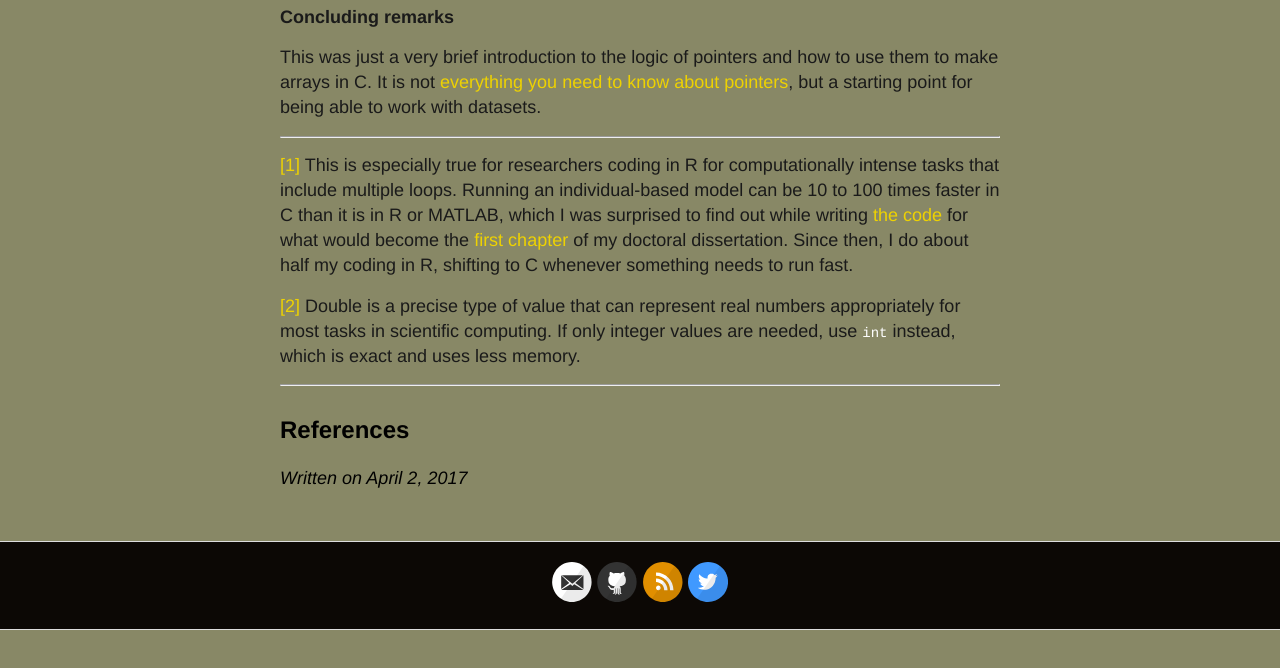
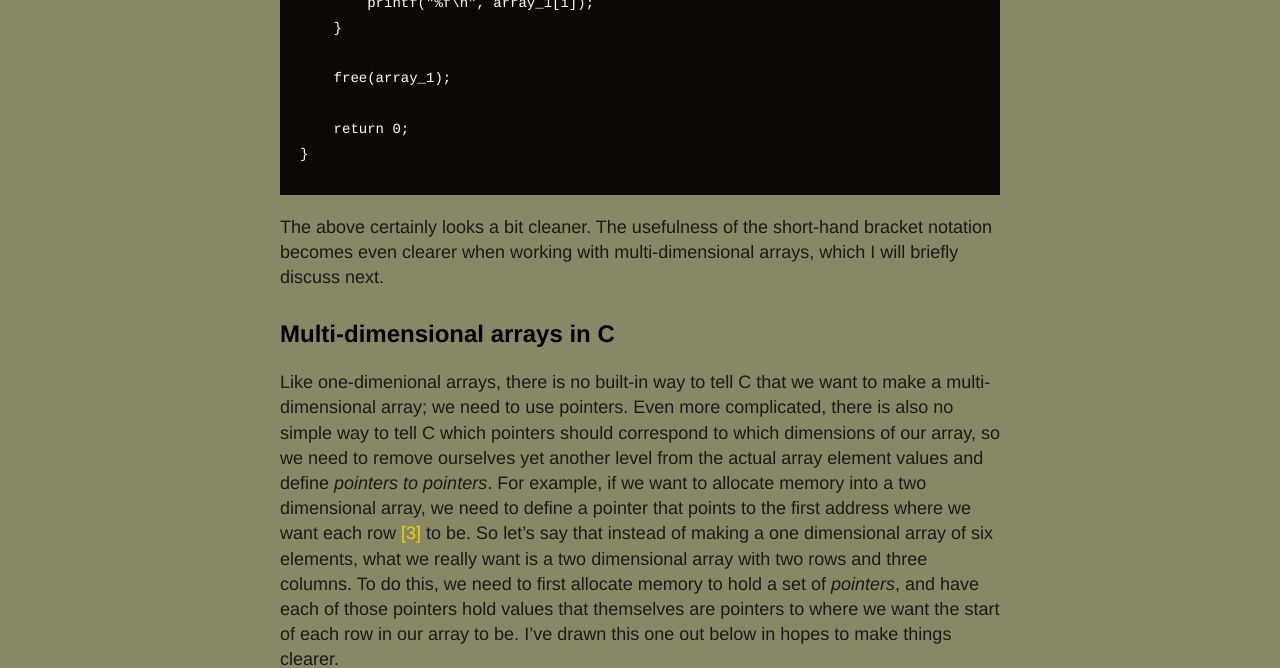
Before and after one commit to bradduthie/blog, a Jekyll site: the page built from _posts/2017-04-02-pointers-in-c-for-scientists.md, in a window 1280 px wide and 1400 px high, scrolled down 6034 px. Shown: the top 668 px of the window. Built offline with Jekyll 4.4.1, drawn with Linux system fonts in a browser that asks for light colours; our own code applies the rules of GitHub Pages for plain Markdown files; comment, search, counter and statistics services are not loaded; before the commit the page ends 6664 px from its top, so only the background shows below that; some of the changed text lies outside the part shown; grey boxes are pictures that could not be loaded.

Commit message:
More on 2D arrays with figure and new code

```diff
--- a/_posts/2017-04-02-pointers-in-c-for-scientists.md
+++ b/_posts/2017-04-02-pointers-in-c-for-scientists.md
@@ -142,7 +142,8 @@
 
     Value of variable_1 is 10
 
-**Storing the values of a one-dimensional array**
+Storing the values of a one-dimensional array
+---------------------------------------------
 
 The above is simple enough for storing a single number, but if we want
 to store an array, we need to initialise a *pointer* -- that is, a
@@ -230,14 +231,18 @@
 before applying the dereference opeartor, so the correct address is
 identified within parentheses and dereferenced with the asterisk outside
 of them. We can assign six random values and print them using the
-function below.
+function below (the standard library `stdlib.h` includes code needed for
+memory allocation functions `malloc` and `free`).
 
     #include<stdio.h>
+    #include<stdlib.h>
 
     int main(void){
 
         int i;
         double *pointer_1;
+
+        pointer_1 = malloc(6 * sizeof(double));
 
         *pointer_1       = 3;
         *(pointer_1 + 1) = 5;
@@ -255,9 +260,61 @@
         return 0;
     }
 
+We can represent the above in a table again below that includes address
+and values stored in each address, using the pointers to represent the
+addresses of variables but keeping in mind that each increment of
+`pointer_1` corresonds to some integer number that maps to a block of
+the computer's memory.
+
+<table style="width:100%;">
+<colgroup>
+<col width="8%" />
+<col width="15%" />
+<col width="15%" />
+<col width="15%" />
+<col width="15%" />
+<col width="15%" />
+<col width="15%" />
+</colgroup>
+<thead>
+<tr class="header">
+<th></th>
+<th>Location 1</th>
+<th>Location 2</th>
+<th>Location 3</th>
+<th>Location 4</th>
+<th>Location 5</th>
+<th>Location 6</th>
+</tr>
+</thead>
+<tbody>
+<tr class="odd">
+<td>Address</td>
+<td><code>pointer_1 + 0</code></td>
+<td><code>pointer_1 + 1</code></td>
+<td><code>pointer_1 + 2</code></td>
+<td><code>pointer_1 + 3</code></td>
+<td><code>pointer_1 + 4</code></td>
+<td><code>pointer_1 + 5</code></td>
+</tr>
+<tr class="even">
+<td>Value</td>
+<td>3</td>
+<td>5</td>
+<td>4</td>
+<td>1</td>
+<td>7</td>
+<td>6</td>
+</tr>
+</tbody>
+</table>
+
 After allocating memory with `malloc`, it is important to free the
 memory using `free` when it is no longer needed to avoid a [memory
-leak](https://en.wikipedia.org/wiki/Memory_leak).
+leak](https://en.wikipedia.org/wiki/Memory_leak). A memory leak occurs
+when addresses are allocated but not freed, and the number of available
+places to store data decreases. Hence upon freeing memory, new values
+could be stored in the addresses above.
 
 Note how there are six elements in the array, but the last element in
 the array is `*(pointer_1 + 5)` because the array effectively starts at
@@ -279,11 +336,14 @@
 `pointer_1` with `array_1`.
 
     #include<stdio.h>
+    #include<stdlib.h>
 
     int main(void){
 
         int i;
         double *array_1;
+
+        pointer_1 = malloc(6 * sizeof(double));
 
         array_1[0] = 3;
         array_1[1] = 5;
@@ -305,16 +365,103 @@
 short-hand bracket notation becomes even clearer when working with
 multi-dimensional arrays, which I will briefly discuss next.
 
-**Multi-dimensional arrays in C**
+Multi-dimensional arrays in C
+-----------------------------
 
 Like one-dimenional arrays, there is no built-in way to tell C that we
-want to make a multi-dimensional array; we need to use pointers. More
-complicated, there is also no simple way to tell C which pointers should
-correspond to which dimensions of our array, so we need to remove
+want to make a multi-dimensional array; we need to use pointers. Even
+more complicated, there is also no simple way to tell C which pointers
+should correspond to which dimensions of our array, so we need to remove
 ourselves yet another level from the actual array element values and
-define *pointers to pointers*.
+define *pointers to pointers*. For example, if we want to allocate
+memory into a two dimensional array, we need to define a pointer that
+points to the first address where we want each row [\[3\]](#foot3) to
+be. So let's say that instead of making a one dimensional array of six
+elements, what we really want is a two dimensional array with two rows
+and three columns. To do this, we need to first allocate memory to hold
+a set of *pointers*, and have each of those pointers hold values that
+themselves are pointers to where we want the start of each row in our
+array to be. I've drawn this one out below in hopes to make things
+clearer.
 
-**Concluding remarks**
+![](2017-04-02-pointers-in-c-for-scientists_files/figure-markdown_strict/unnamed-chunk-3-1.png)
+
+In the above, the pointer to a pointer `**array2D` is a variable that
+holds two values at addresses `7ffef08a8978` and `7ffef08a899`. The two
+values it holds are `150b010` and `150b013`, which are the addresses of
+the element in the *first column* of the first and second rows of the
+array. The *values* stored `**array2D` are the *addresses* of
+`*(array2D + 0)` and `*(array2D + 1)`. So the array will look like the
+below.
+
+<table>
+<thead>
+<tr class="header">
+<th></th>
+<th>Column 1</th>
+<th>Column 2</th>
+<th>Column 3</th>
+</tr>
+</thead>
+<tbody>
+<tr class="odd">
+<td>Row 1</td>
+<td>3</td>
+<td>5</td>
+<td>4</td>
+</tr>
+<tr class="even">
+<td>Row 2</td>
+<td>1</td>
+<td>7</td>
+<td>6</td>
+</tr>
+</tbody>
+</table>
+
+To walk through what has happened once more verbally, we have
+initialised a pointer to a pointer `**array2D` of length 2. This pointer
+to a pointer stores two values that correspond to the addresses of the
+first element of each row of the array. Each row of the array then holds
+3 values for each column; to get this to work, we have to allocate
+memory for each row separately, which can be done using the code below.
+
+    #include<stdio.h>
+    #include<stdlib.h>
+
+    int main(void){
+
+      int row,  col;
+      int row_number, col_number;
+      double **array2D;
+
+      row_number = 2;
+      col_number = 3;
+
+      array2D = malloc(row_number * sizeof(double *));
+      for(row = 0; row < row_number; row++){
+          *(array2D + row) = malloc(col_number * sizeof(double));
+      }
+
+      *(*(array2D + 0) + 0) = 3;
+      *(*(array2D + 0) + 1) = 5;
+      *(*(array2D + 0) + 2) = 4;
+      *(*(array2D + 1) + 0) = 1;
+      *(*(array2D + 1) + 1) = 7;
+      *(*(array2D + 1) + 2) = 6;
+
+      for(row = 0; row < row_number; row++){
+        for(col = 0; col < col_number; col++){
+          printf("%f\t", *(*(array2D + row) + col) );
+        }
+        printf("\n");
+      }
+
+      return 0;
+    }
+
+Concluding remarks
+------------------
 
 This was just a very brief introduction to the logic of pointers and how
 to use them to make arrays in C. It is not [everything you need to know
@@ -338,6 +485,9 @@
 computing. If only integer values are needed, use `int` instead, which
 is exact and uses less memory.
 
+<a name="foot3">\[3\]</a> Technically, it doesn't necessarily have to be
+the first element of the *row*, but I usually do this way out of habit.
+
 ------------------------------------------------------------------------
 
 References
```
Also changed, not shown: _rmd/2017-04-02-pointers-in-c-for-scientists.Rmd (+147 -6 lines).
